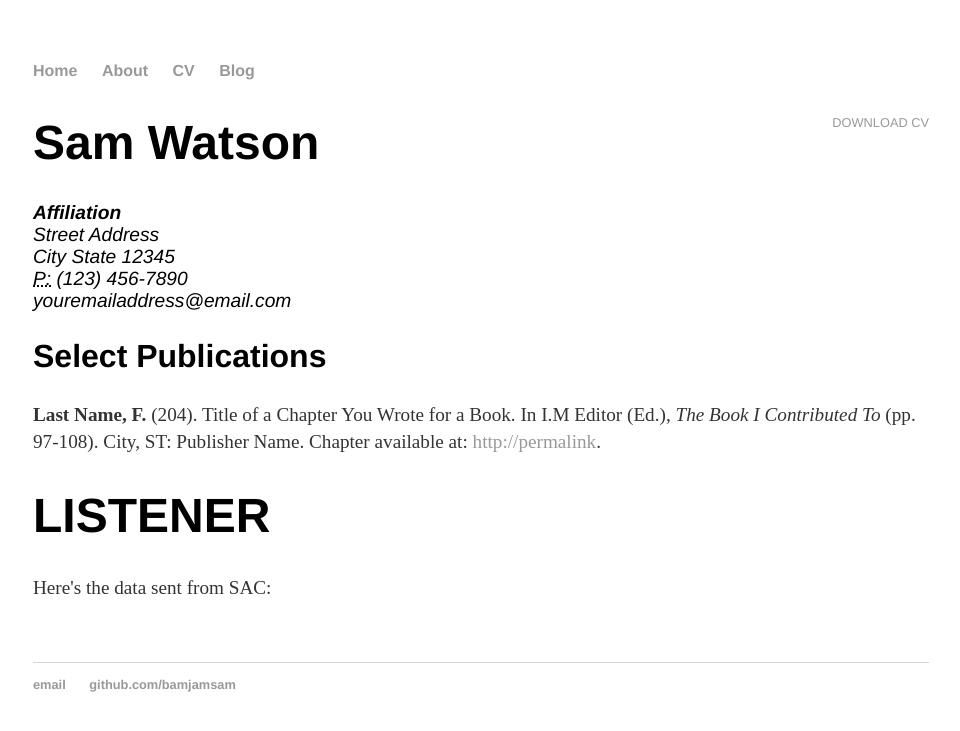
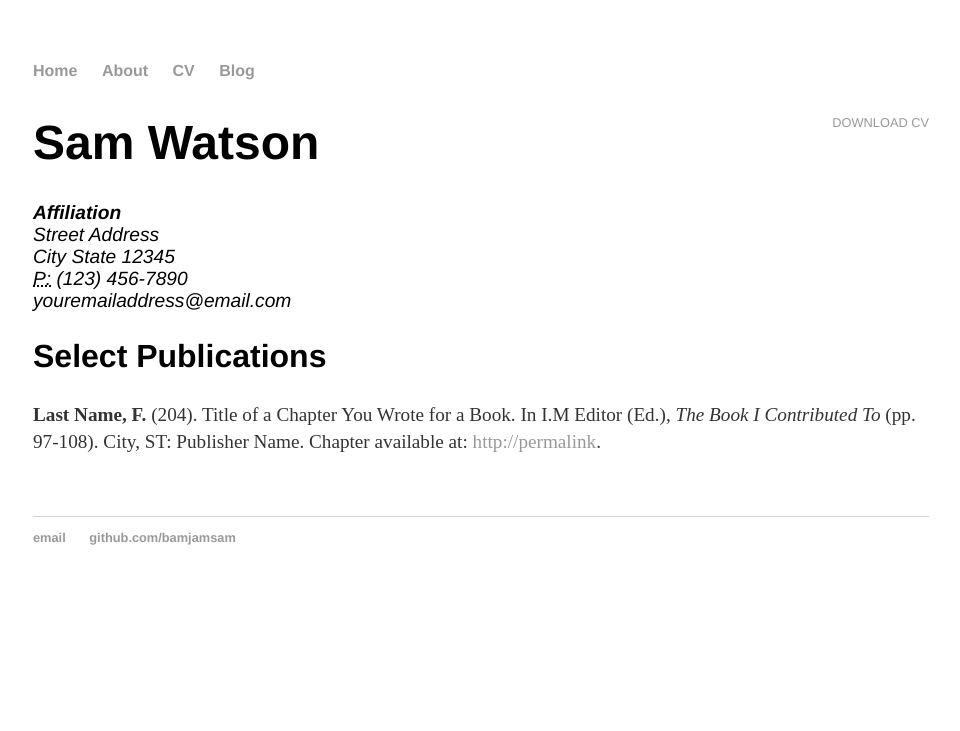
Before and after one commit to bamjamsam/bamjamsam.github.io, a Jekyll site: the page built from cv/index.html, in a window 1280 px wide. Shown: the top 731 px of the page, without its empty margins (159-1119 px from the left). Built offline with Jekyll 4.4.1, drawn with Linux system fonts in a browser that asks for light colours; part of the change alters nothing that is shown.

Commit message:
Update index.html

```diff
--- a/cv/index.html
+++ b/cv/index.html
@@ -17,39 +17,4 @@ title: CV of Your Name
 					<h2>Select Publications</h2>
 
 					<p><strong>Last Name, F.</strong> (204). Title of a Chapter You Wrote for a Book. In I.M Editor (Ed.), <em>The Book I Contributed To</em> (pp. 97-108). City, ST: Publisher Name. Chapter available at: <a href="#">http://permalink</a>.
-
-						<h1>LISTENER</h1>
-<p>Here's the data sent from SAC:</p>
-<p id="sac"></p>
-<p id="jsp"></p>
-
 	</div>
-<script>
-//add an EventListener to handle the postMessage call from SAC
-window.addEventListener('message', function(e) {
-//var event,obj, i, x = "";
-var obj;
-//set obj to the JSON object passed in the message
-obj = JSON.parse(e.data);
-//display the number of records received from SAC
-document.getElementById("sac").innerHTML = obj.data.length +" records passed from SAC";
-//call the getPost() function and pass in the JSON object
-getPost(obj);
-}, false);
-
-//use this function to send the JSON object to the JSP page and listen for the results of the upload
-function getPost(obj){
-var loadData=new XMLHttpRequest();
-loadData.onreadystatechange=function()
-{
-if (loadData.readyState==4 && loadData.status==200)
-{
-document.getElementById("jsp").innerHTML = loadData.responseText;
-window.parent.postMessage(loadData.responseText,"*");
-}
-}
-loadData.open("POST","/cv/loadRecords.jsp",true);
-loadData.setRequestHeader("Content-type", "application/x-www-form-urlencoded");
-loadData.send("data="+JSON.stringify(obj));
-}
-</script>
```
